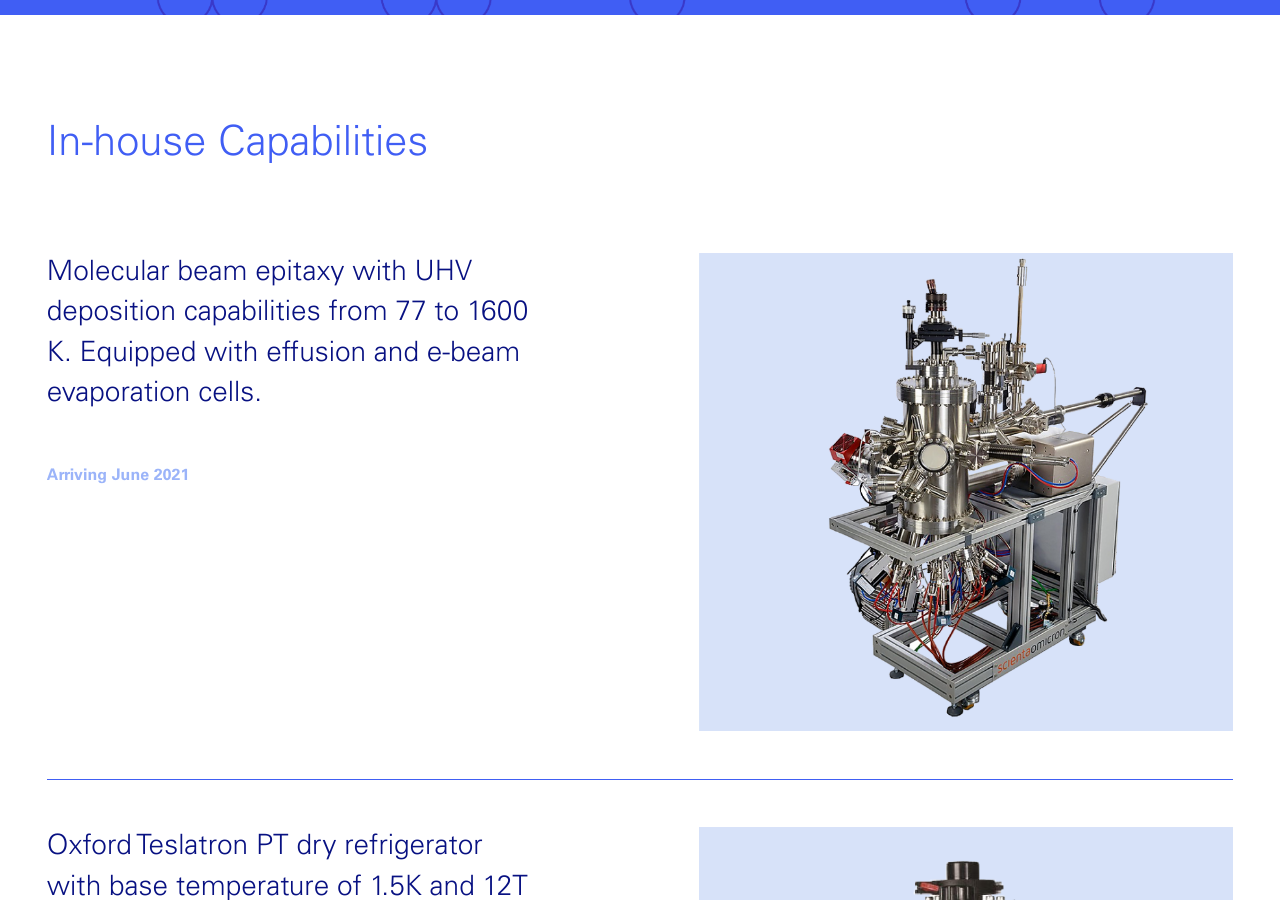
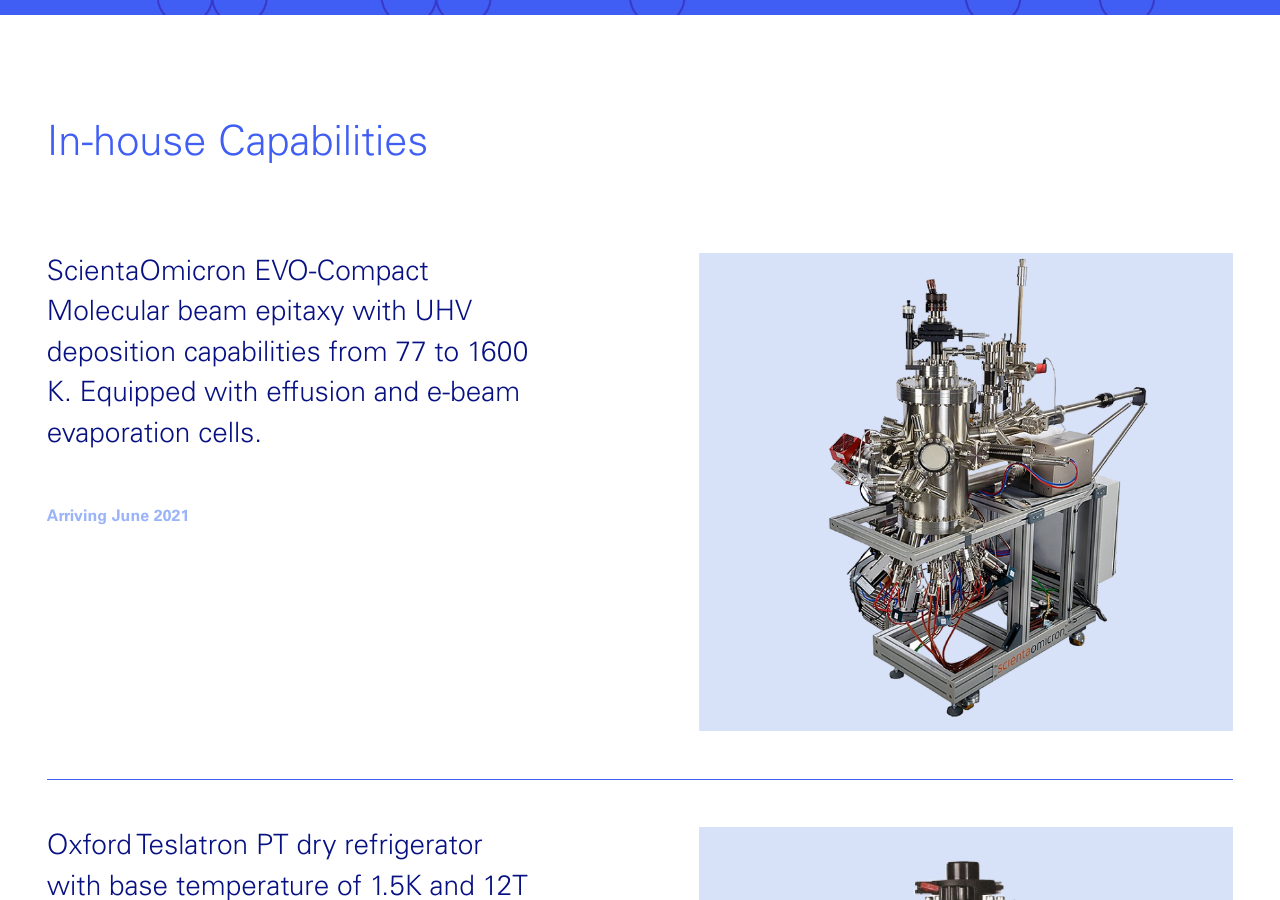
Before and after one commit to labeq/labeq.github.io, a Jekyll site: the page built from facilities/index.html, in a window 1280 px wide and 900 px high, scrolled down 568 px. Built offline with Jekyll 4.4.1, drawn with Linux system fonts in a browser that asks for light colours.

Commit message:
facilities text update

```diff
--- a/facilities/index.html
+++ b/facilities/index.html
@@ -25,7 +25,7 @@
         <div class='inhouse-equipment-container row justify-content-between'>
             <div class='inhouse-text-div inhouse-div col-md-5'>
                 <h3 class='inhouse-h3'>
-                    Molecular beam epitaxy with UHV deposition capabilities from 77 to 1600 K. Equipped with effusion
+                    ScientaOmicron EVO-Compact Molecular beam epitaxy with UHV deposition capabilities from 77 to 1600 K. Equipped with effusion
                     and e-beam evaporation cells.
                 </h3>
 
```
